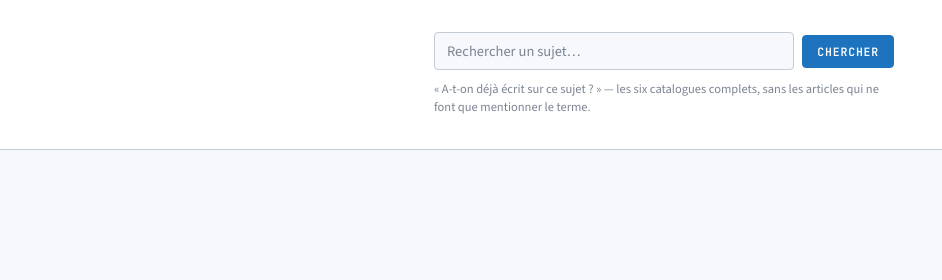
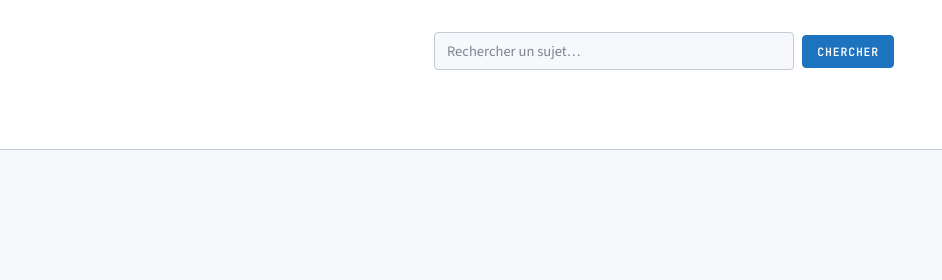
Before and after one commit to Sephirems/whalemedia-aggregateur, a website: page public/index.html in a window 1280 px wide. Shown: the top 280 px of the page, 338-1280 px from the left. Drawn offline with nearby package versions, Linux system fonts and the light colour scheme; no server answers.

Commit message:
Retire du README une formule que l interface n emploie pas
Le commit precedent partait du mauvais bout : il ajoutait la phrase a
l interface pour justifier le README. C est le README qui devait
s aligner sur le produit, pas l inverse.

La barre de recherche reste une barre de recherche. Le README decrit
maintenant ce que la recherche fait — ecarter les articles qui ne font
que mentionner le terme — sans citer une formule qui ne s affiche nulle
part.

Co-Authored-By: Claude Opus 5 <noreply@anthropic.com>

```diff
--- a/public/index.html
+++ b/public/index.html
@@ -45,10 +45,6 @@
           spellcheck="false">
         <button type="submit" class="bouton bouton-primaire" id="bouton-chercher">Chercher</button>
         <button type="button" class="bouton" id="bouton-effacer" hidden>Effacer</button>
-        <p class="recherche-note">
-          « A-t-on déjà écrit sur ce sujet ? » — les six catalogues complets,
-          sans les articles qui ne font que mentionner le terme.
-        </p>
       </form>
     </div>
   </header>
--- a/public/style.css
+++ b/public/style.css
@@ -891,21 +891,10 @@ h1, h2, h3 {
 
 .recherche {
   display: flex;
-  flex-wrap: wrap;
   gap: 8px;
   align-items: center;
   flex: 1 1 320px;
   max-width: 460px;
-}
-
-/* Sur sa propre ligne, sous le champ. Ce que cette recherche fait de
-   particulier ne se voyait qu'une fois lancée : la question le dit d'emblée. */
-.recherche-note {
-  flex: 1 0 100%;
-  margin: 2px 0 0;
-  font-size: 12.5px;
-  line-height: 1.45;
-  color: var(--ink-3);
 }
 
 .recherche-champ {
```
Also changed, not shown: README.md.
